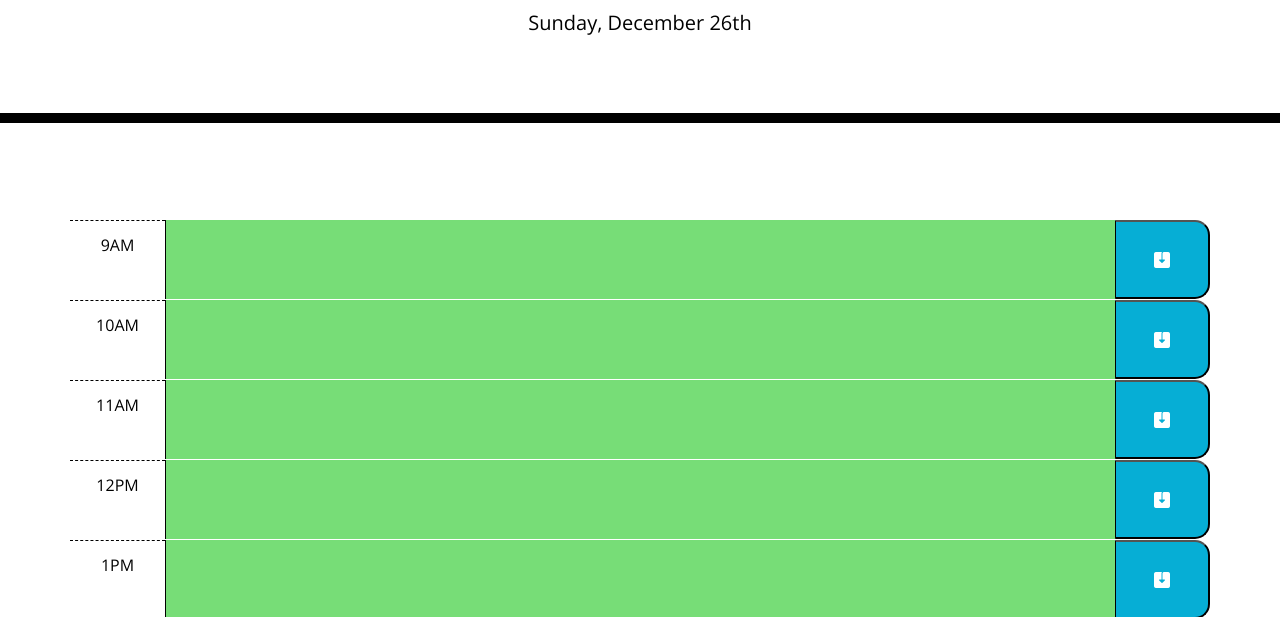
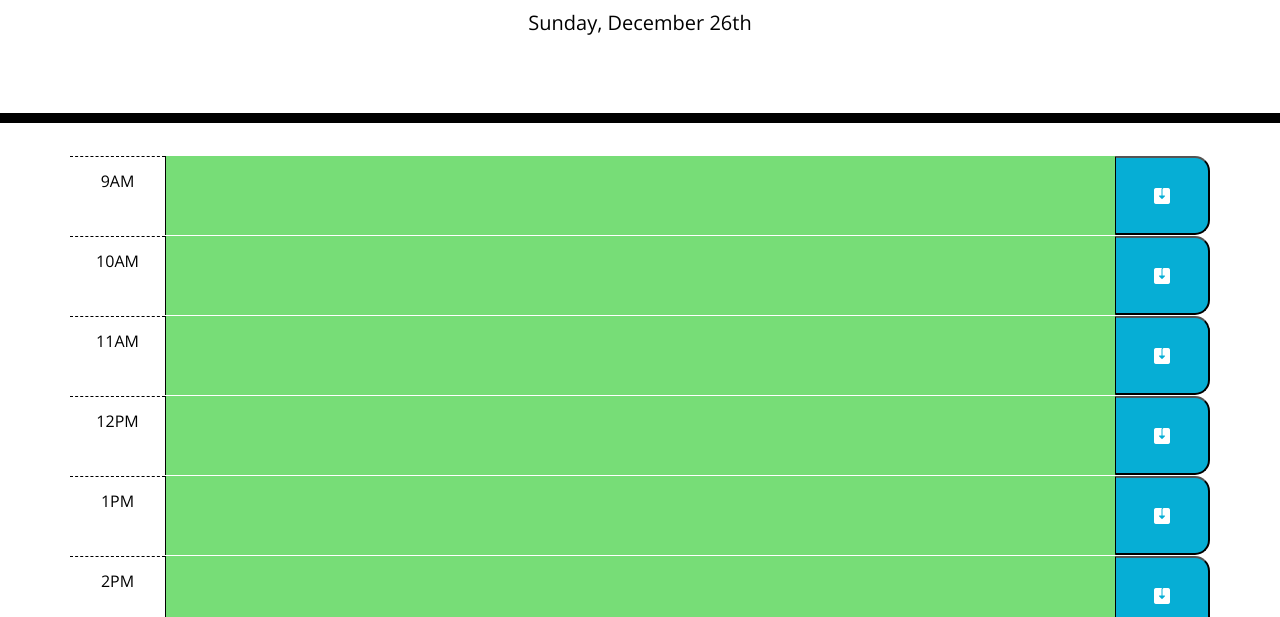
Before and after one commit to DerpVoltz/calendar, a plain HTML site: page index.html in a window 1280 px wide. Shown: the part 181-798 px from the top of the page. Drawn offline with nearby package versions, Linux system fonts and the light colour scheme.

Commit message:
cleaned code and edited README

```diff
--- a/assets/js/script.js
+++ b/assets/js/script.js
@@ -6,7 +6,6 @@ function createBlocks() {
     var currentDay = moment().format("dddd, MMMM Do")
     var day = $("<p>" + currentDay + "</p>");
     dayEl.append(day);
-    console.log(currentDay);
     for (i = 9; i < 18; i++) {
         if (i < 12) {
             if(i < moment().hour()) {
--- a/index.html
+++ b/index.html
@@ -32,7 +32,7 @@
       <p id="currentDay" class="lead"></p>
     </header>
 
-    <div class="container description">
+    <div class="container">
       <!-- Timeblocks go here -->
 
     </div>
```
Also changed, not shown: assets/images/calendar.png (added), 1 other file.
